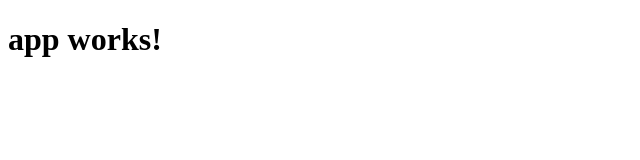
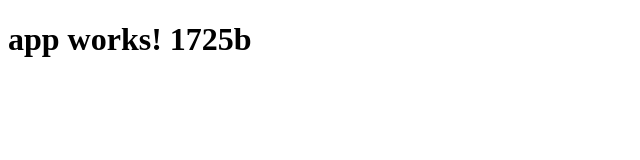
Before and after one commit to IsYet1/NG-cli00, an Angular app: page / in a window 1280 px wide. Shown: the top 160 px of the page, without its empty margins (0-640 px from the left). Built offline with nearby package versions, Linux system fonts and the light colour scheme.

Commit message:
Minor change to verify auto-refresh

```diff
--- a/src/app/app.component.ts
+++ b/src/app/app.component.ts
@@ -6,5 +6,5 @@ import { Component } from '@angular/core';
   styleUrls: ['./app.component.css']
 })
 export class AppComponent {
-  title = 'app works!';
+  title = 'app works! 1725b';
 }
```
